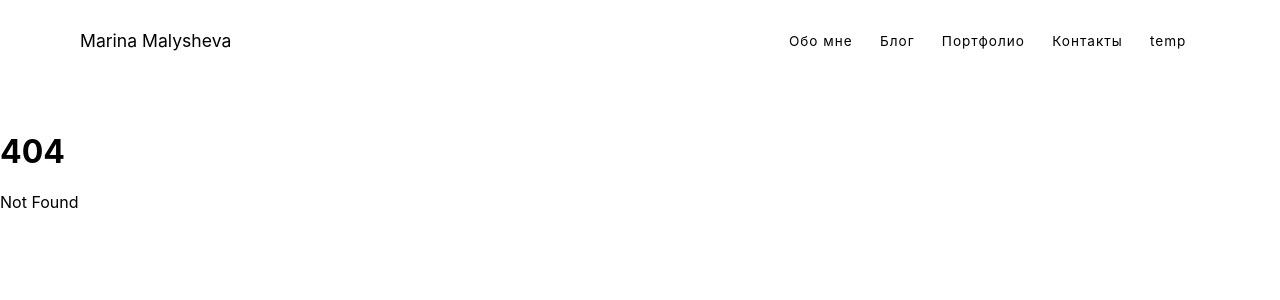
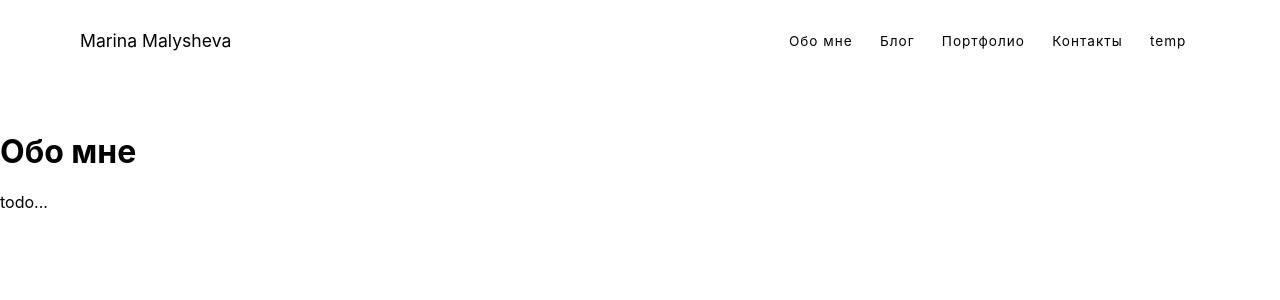
Before and after one commit to marmal2023/svelte-test, a SvelteKit app: page /about in a window 1280 px wide. Before the commit this address had no page. Shown: the top 300 px of the page. Built offline with nearby package versions, Linux system fonts and the light colour scheme.

Commit message:
добавли about

```diff
--- /dev/null
+++ b/src/routes/about/+page.svelte
@@ -0,0 +1,3 @@
+<h1>Обо мне</h1>
+
+todo...
```
